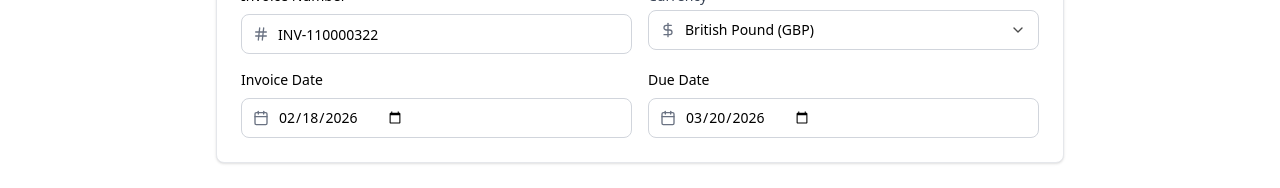
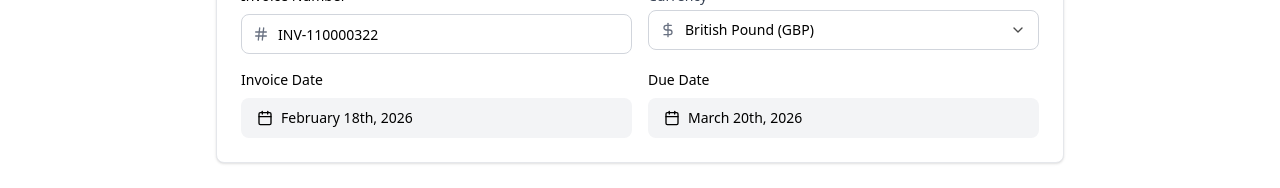
Before and after one commit to codejagaban/invoice-generator, a Next.js app: page /invoices/create in a window 1280 px wide. Shown: the part 329-517 px from the top of the page. Built offline with nearby package versions, Linux system fonts and the light colour scheme.

Commit message:
feat: add DatePicker and Calendar components for improved date selection in InvoiceForm

```diff
--- a/app/components/InvoiceForm.tsx
+++ b/app/components/InvoiceForm.tsx
@@ -10,6 +10,7 @@ import Link from "next/link";
 import Button from "@/app/components/shared/Button";
 import { InputWithRef as Input } from "@/app/components/shared/Input";
 import Textarea from "@/app/components/shared/Textarea";
+import DatePicker from "@/app/components/shared/DatePicker";
 import Card, {
   CardContent,
   CardHeader,
@@ -37,7 +38,6 @@ import type {
 } from "@/app/lib/types";
 import {
   Building2,
-  Calendar,
   DollarSign,
   FileText,
   Hash,
@@ -373,21 +373,19 @@ export default function InvoiceForm({
             </div>
           </div>
           <div className="grid gap-4 sm:grid-cols-2">
-            <Input
+            <DatePicker
               label="Invoice Date"
-              name="date"
-              type="date"
               value={formData.date}
-              onChange={handleInputChange}
-              leadingIcon={<Calendar className="h-4 w-4" />}
+              onChange={(value) =>
+                setFormData((prev) => ({ ...prev, date: value }))
+              }
             />
-            <Input
+            <DatePicker
               label="Due Date"
-              name="dueDate"
-              type="date"
               value={formData.dueDate}
-              onChange={handleInputChange}
-              leadingIcon={<Calendar className="h-4 w-4" />}
+              onChange={(value) =>
+                setFormData((prev) => ({ ...prev, dueDate: value }))
+              }
             />
           </div>
         </CardContent>
--- /dev/null
+++ b/app/components/shared/Calendar.tsx
@@ -0,0 +1,75 @@
+"use client";
+
+import * as React from "react";
+import { DayPicker, getDefaultClassNames } from "react-day-picker";
+import type { DayButtonProps } from "react-day-picker";
+import { cn } from "@/app/lib/utils";
+import { buttonVariants } from "@/app/components/shared/Button";
+
+export type CalendarProps = React.ComponentProps<typeof DayPicker>;
+
+const CalendarDayButton = React.forwardRef<HTMLButtonElement, DayButtonProps>(
+  ({ day, modifiers, className, ...props }, ref) => (
+    <button
+      ref={ref}
+      type="button"
+      className={cn(
+        className,
+        modifiers.selected &&
+          "bg-black text-white hover:bg-black hover:text-white dark:bg-white dark:text-black dark:hover:bg-white",
+      )}
+      {...props}
+    />
+  ),
+);
+CalendarDayButton.displayName = "CalendarDayButton";
+
+const CalendarNavButton = React.forwardRef<
+  HTMLButtonElement,
+  React.ComponentPropsWithoutRef<"button">
+>(({ ...props }, ref) => <button ref={ref} type="button" {...props} />);
+CalendarNavButton.displayName = "CalendarNavButton";
+
+export default function Calendar({
+  className,
+  classNames,
+  showOutsideDays = true,
+  ...props
+}: CalendarProps) {
+  const defaultClassNames = getDefaultClassNames();
+
+  return (
+    <DayPicker
+      showOutsideDays={showOutsideDays}
+      className={cn("p-3", className)}
+      classNames={{
+        ...defaultClassNames,
+        day_button: cn(
+          buttonVariants({ variant: "ghost", size: "sm" }),
+          "h-9 w-9 p-0 font-normal",
+        ),
+        button_previous: cn(
+          buttonVariants({ variant: "ghost", size: "sm" }),
+          "h-7 w-7 p-0 opacity-50 hover:opacity-100",
+        ),
+        button_next: cn(
+          buttonVariants({ variant: "ghost", size: "sm" }),
+          "h-7 w-7 p-0 opacity-50 hover:opacity-100",
+        ),
+        selected: "",
+        today: "bg-gray-100 text-black dark:bg-gray-900 dark:text-white",
+        outside: "text-gray-400 opacity-50 dark:text-gray-500",
+        disabled: "text-gray-400 opacity-50",
+        range_middle:
+          "aria-selected:bg-gray-100 aria-selected:text-black dark:aria-selected:bg-gray-900 dark:aria-selected:text-white",
+        ...classNames,
+      }}
+      components={{
+        DayButton: CalendarDayButton,
+        PreviousMonthButton: CalendarNavButton,
+        NextMonthButton: CalendarNavButton,
+      }}
+      {...props}
+    />
+  );
+}
--- /dev/null
+++ b/app/components/shared/DatePicker.tsx
@@ -0,0 +1,69 @@
+"use client";
+
+import * as React from "react";
+import { format, parse } from "date-fns";
+import { Calendar as CalendarIcon } from "lucide-react";
+import Button from "@/app/components/shared/Button";
+import Calendar from "@/app/components/shared/Calendar";
+import {
+  Popover,
+  PopoverContent,
+  PopoverTrigger,
+} from "@/app/components/shared/Popover";
+import { cn } from "@/app/lib/utils";
+
+interface DatePickerProps {
+  label: string;
+  value?: string;
+  onChange: (value: string) => void;
+  placeholder?: string;
+  disabled?: boolean;
+}
+
+export default function DatePicker({
+  label,
+  value,
+  onChange,
+  placeholder = "Select date",
+  disabled = false,
+}: DatePickerProps) {
+  const date = value ? parse(value, "yyyy-MM-dd", new Date()) : undefined;
+
+  const handleSelect = (selected?: Date) => {
+    if (!selected) return;
+    onChange(format(selected, "yyyy-MM-dd"));
+  };
+
+  return (
+    <div className="w-full">
+      <label className="block text-sm font-medium text-black dark:text-white mb-2">
+        {label}
+      </label>
+      <Popover>
+        <PopoverTrigger asChild>
+          <Button
+            type="button"
+            variant="secondary"
+            data-empty={!date}
+            className={cn(
+              "w-full justify-start text-left font-normal",
+              !date && "text-gray-500 dark:text-gray-400",
+            )}
+            disabled={disabled}
+          >
+            <CalendarIcon className="h-4 w-4" />
+            {date ? format(date, "PPP") : <span>{placeholder}</span>}
+          </Button>
+        </PopoverTrigger>
+        <PopoverContent align="start" className="w-auto p-0">
+          <Calendar
+            mode="single"
+            selected={date}
+            onSelect={handleSelect}
+            defaultMonth={date}
+          />
+        </PopoverContent>
+      </Popover>
+    </div>
+  );
+}
--- /dev/null
+++ b/app/components/shared/Popover.tsx
@@ -0,0 +1,29 @@
+"use client";
+
+import * as React from "react";
+import * as PopoverPrimitive from "@radix-ui/react-popover";
+import { cn } from "@/app/lib/utils";
+
+const Popover = PopoverPrimitive.Root;
+const PopoverTrigger = PopoverPrimitive.Trigger;
+
+const PopoverContent = React.forwardRef<
+  React.ElementRef<typeof PopoverPrimitive.Content>,
+  React.ComponentPropsWithoutRef<typeof PopoverPrimitive.Content>
+>(({ className, align = "center", sideOffset = 4, ...props }, ref) => (
+  <PopoverPrimitive.Portal>
+    <PopoverPrimitive.Content
+      ref={ref}
+      align={align}
+      sideOffset={sideOffset}
+      className={cn(
+        "z-50 w-auto rounded-lg border border-gray-200 bg-white p-4 text-black shadow-md outline-none dark:border-gray-800 dark:bg-gray-950 dark:text-white",
+        className,
+      )}
+      {...props}
+    />
+  </PopoverPrimitive.Portal>
+));
+PopoverContent.displayName = PopoverPrimitive.Content.displayName;
+
+export { Popover, PopoverTrigger, PopoverContent };
```
